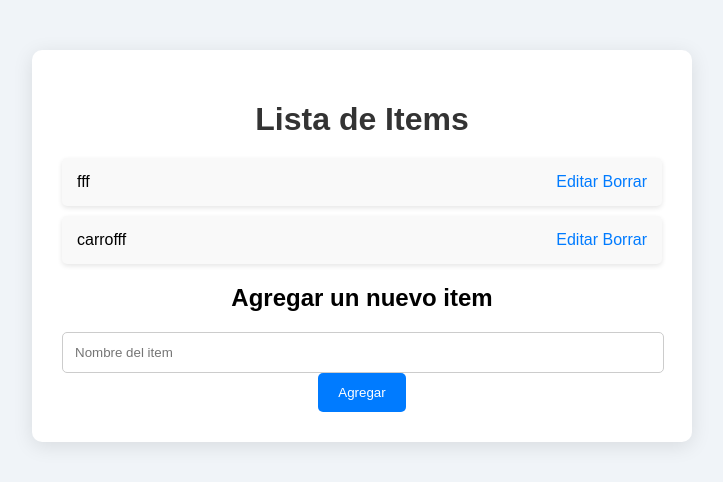
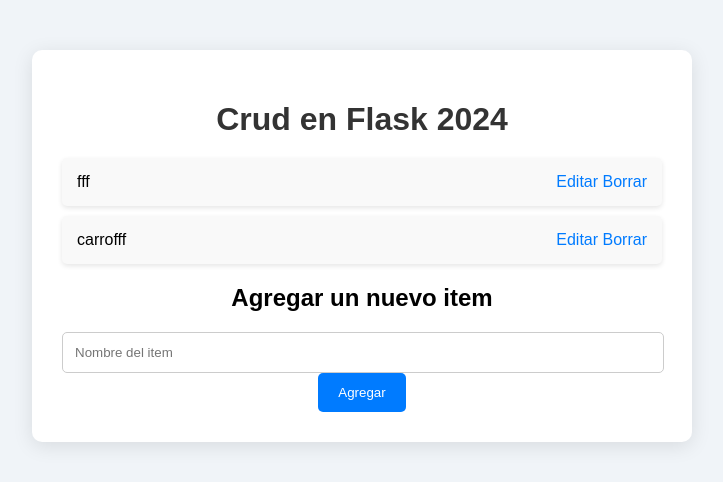
Before and after one commit to anthonygarcia55/crud_flask_sqlite, a Flask app: page / in a window 1280 px wide. Shown: the top 482 px of the page, without its empty margins (278-1001 px from the left). Run offline with Flask 3, Linux system fonts and the light colour scheme.

Commit message:
cambio titulo

```diff
--- a/templates/index.html
+++ b/templates/index.html
@@ -8,7 +8,7 @@
 </head>
 <body>
     <div class="container">
-        <h1>Lista de Items</h1>
+        <h1>Crud en Flask 2024</h1>
 
         <!-- Mensajes Flash -->
         {% with messages = get_flashed_messages(with_categories=true) %}
```
